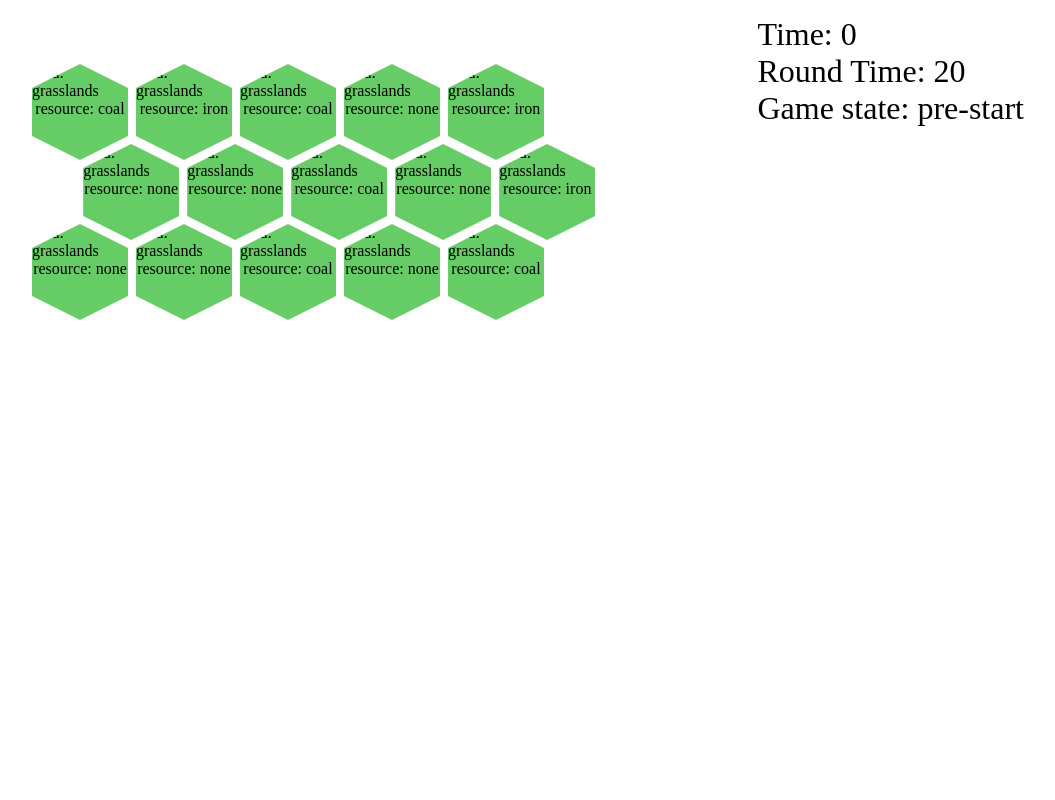
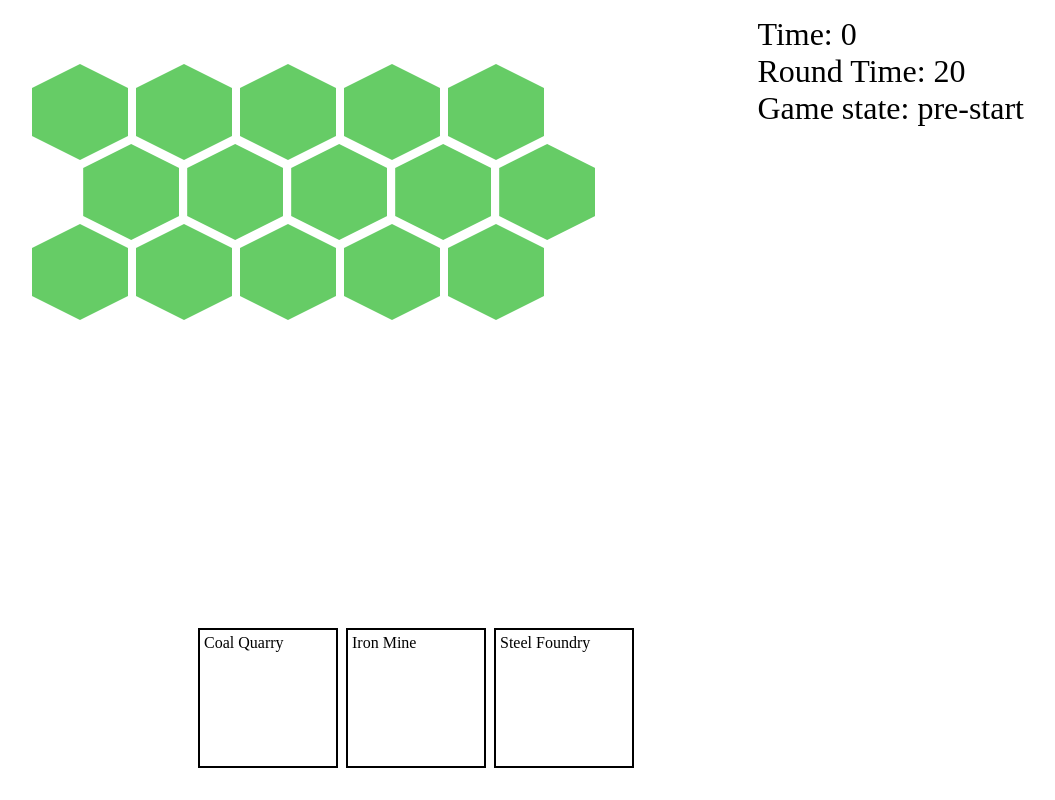
Before and after one commit to RubyWave/rush-industry-2, a React app: page / in a window 1280 px wide. Shown: the whole page, without its empty margins (224-1279 px from the left). Built offline with nearby package versions, Linux system fonts and the light colour scheme.

Commit message:
added basic placing buildings on game board

```diff
--- /dev/null
+++ b/common/building-types.json
@@ -0,0 +1,17 @@
+[
+	{
+		"name": "coal-quarry",
+		"prettyName": "Coal Quarry",
+		"category": "excavation"
+	},
+	{
+		"name": "iron-mine",
+		"prettyName": "Iron Mine",
+		"category": "excavation"
+	},
+	{
+		"name": "steel-foundry",
+		"prettyName": "Steel Foundry",
+		"category": "processing"
+	}
+]
--- a/src/ts/App.tsx
+++ b/src/ts/App.tsx
@@ -5,13 +5,16 @@ import { useEffect } from "react";
 import { useAppDispatch, useAppSelector } from "./hooks";
 import readKeyInputs from "./features/inputs/read-keys-inputs";
 import { createNewMap } from "./features/board/boardSlice";
+import { loadBuildingTypes } from "./features/buildings/BuildingsTypes";
 
 function App() {
 	const gameStates = useAppSelector((state) => state.gameStates);
 	const dispatch = useAppDispatch();
 
 	useEffect(() => {
+		//load data from common folder
 		dispatch(createNewMap());
+		dispatch(loadBuildingTypes());
 
 		const eventFunHandler = readKeyInputs(gameStates, dispatch);
 		const loopID = theGameLoop(gameStates, dispatch);
--- a/src/ts/features/board/BoardTable.tsx
+++ b/src/ts/features/board/BoardTable.tsx
@@ -9,11 +9,7 @@ function UnstyledBoardTable({ className }: { className?: string }) {
 			{rows.map((row) => (
 				<div className="map-row" key={row.id}>
 					{row.tiles.map((tile) => (
-						<BoardTile
-							key={tile.id}
-							landType={tile.landType}
-							resourceType={tile.resourceType}
-						/>
+						<BoardTile key={tile.id} tileItself={tile} />
 					))}
 				</div>
 			))}
--- a/src/ts/features/board/BoardTile.tsx
+++ b/src/ts/features/board/BoardTile.tsx
@@ -1,19 +1,36 @@
 import styled from "styled-components";
+import { returnSelectedBuildingType } from "../buildings/BuildingsTypes";
+import { useAppDispatch, useAppSelector } from "../../hooks";
+import { SingleTile, addBuildingToTile } from "./boardSlice";
 
 //after colon it is typing of the object
 export function UnstyledBoardTile({
 	className,
-	landType,
-	resourceType,
+	tileItself,
 }: {
 	className?: string;
-	landType: string;
-	resourceType: string;
+	tileItself: SingleTile;
 }) {
+	const buildingTypes = useAppSelector((state) => state.buildingTypes);
+	const dispatch = useAppDispatch();
+
+	function handleClick() {
+		const selectedBuildingType =
+			returnSelectedBuildingType(buildingTypes) + "";
+		if (selectedBuildingType === "-1")
+			return; //in case no building is selected
+		else {
+			dispatch(
+				addBuildingToTile({
+					tileID: tileItself.id,
+					buildingSlug: selectedBuildingType,
+				}),
+			);
+		}
+	}
 	return (
-		<div className={className}>
-			<span>land: {landType}</span>
-			<span>resource: {resourceType}</span>
+		<div className={className} onClick={handleClick}>
+			{tileItself.building}
 		</div>
 	);
 }
@@ -25,6 +42,7 @@ export const BoardTile = styled(UnstyledBoardTile)`
 	position: relative;
 	display: flex;
 	align-items: center;
+	justify-content: center;
 	flex-direction: column;
 	// margin-left: 3rem;
 	span {
--- a/src/ts/features/board/boardSlice.tsx
+++ b/src/ts/features/board/boardSlice.tsx
@@ -1,20 +1,22 @@
-import { createSlice } from "@reduxjs/toolkit";
+import { PayloadAction, createSlice } from "@reduxjs/toolkit";
 import type { RootState } from "../../store";
 import baseMap from "../../../../common/base-map.json";
 
-//creating interface for object
+export interface SingleTile {
+	id: number; //tile ID is defined by concatenating its rows ID and itself ID, gotten from loop that render those tiles
+	landType: string;
+	resourceType: string;
+	building: string; //if left empty, it means there is no building
+}
+interface SingleRow {
+	id: number;
+	tiles: Array<SingleTile>;
+}
 interface BoardState {
 	settings: {
 		rowWidth: number;
 	};
-	rows: Array<{
-		id: number;
-		tiles: Array<{
-			id: number;
-			landType: string;
-			resourceType: string;
-		}>;
-	}>;
+	rows: Array<SingleRow>;
 }
 
 // Define the initial state using that type
@@ -24,22 +26,25 @@ const initialState: BoardState = {
 	},
 	rows: [
 		{
-			id: 0,
+			id: 1,
 			tiles: [
 				{
-					id: 0,
+					id: 11,
 					landType: "grassland",
 					resourceType: "coal",
+					building: "",
 				},
 				{
-					id: 1,
+					id: 12,
 					landType: "forest",
 					resourceType: "iron",
+					building: "",
 				},
 				{
-					id: 2,
+					id: 13,
 					landType: "mountain",
 					resourceType: "none",
+					building: "",
 				},
 			],
 		},
@@ -58,18 +63,21 @@ export const boardSlice = createSlice({
 			let i = 0;
 			baseMap.rows.forEach((row) => {
 				i++;
+				// TODO: check why using here interface for single tile doesn't work
 				const tempRow: {
 					id: number;
 					landType: string;
 					resourceType: string;
+					building: string; //if left empty, it means there is no building
 				}[] = [];
 				let j = 0;
 				row.tiles.forEach((singleTile) => {
 					j++;
 					tempRow.push({
-						id: j,
+						id: parseInt(`${i}${j}`),
 						landType: singleTile["land-type"],
 						resourceType: singleTile["resource-type"],
+						building: "",
 					});
 				});
 
@@ -79,10 +87,22 @@ export const boardSlice = createSlice({
 				});
 			});
 		},
+		addBuildingToTile: (
+			state,
+			action: PayloadAction<{ tileID: number; buildingSlug: string }>,
+		) => {
+			// TODO: there must be better way of connecting elements to states, then those IDs and multiple foreach loops
+			state.rows.forEach((singleRow) => {
+				singleRow.tiles.forEach((singleTile) => {
+					if (singleTile.id === action.payload.tileID)
+						singleTile.building = action.payload.buildingSlug;
+				});
+			});
+		},
 	},
 });
 
-export const { createNewMap } = boardSlice.actions;
+export const { createNewMap, addBuildingToTile } = boardSlice.actions;
 
 // Other code such as selectors can use the imported `RootState` type
 export const selectBoard = (state: RootState) => state.board.rows;
--- /dev/null
+++ b/src/ts/features/buildings/BuildingsTypes.tsx
@@ -0,0 +1,70 @@
+import { PayloadAction, createSlice } from "@reduxjs/toolkit";
+import { RootState } from "../../store";
+import buildingTypes from "../../../../common/building-types.json";
+
+interface SingleBuildingType {
+	name: string; //slugify name, this needs to be unique
+	prettyName: string; //displayable name
+	category: string; //TODO: make categories its own type as well
+	ifSelected: boolean; //notifiy if this type is selected, as to be build
+}
+interface BuildingTypes extends Array<SingleBuildingType> {}
+
+// super default building types
+const initialState: BuildingTypes = [
+	{
+		name: "personal-house",
+		prettyName: "Personal House",
+		category: "housing",
+		ifSelected: false,
+	},
+];
+
+/**
+ * Returns currectly selected building type
+ * @returns build type slug, or null if no building is selected
+ */
+export function returnSelectedBuildingType(
+	buildingTypes: BuildingTypes,
+): number | string {
+	let tempType: string | number = -1;
+	buildingTypes.forEach((singleType) => {
+		if (singleType.ifSelected === true) tempType = singleType.name;
+	});
+	return tempType;
+}
+
+export const buildingTypesSlice = createSlice({
+	name: "buildingTypes",
+	initialState,
+	reducers: {
+		loadBuildingTypes: (state) => {
+			state.splice(0, state.length); //clears super default map
+
+			buildingTypes.forEach((singleType) => {
+				state.push({
+					name: singleType.name,
+					prettyName: singleType.prettyName,
+					category: singleType.category,
+					ifSelected: false,
+				});
+			});
+		},
+		selectSpecificType: (state, action: PayloadAction<string>) => {
+			state.forEach((singleType) => {
+				if (singleType.name === action.payload)
+					singleType.ifSelected = !singleType.ifSelected;
+				else singleType.ifSelected = false; //reset every other selection
+			});
+		},
+	},
+});
+
+export const { loadBuildingTypes, selectSpecificType } =
+	buildingTypesSlice.actions;
+
+// Other code such as selectors can use the imported `RootState` type
+export const selectBoard = (state: RootState) => state;
+
+export default buildingTypesSlice.reducer;
+export type { SingleBuildingType };
--- a/src/ts/store.ts
+++ b/src/ts/store.ts
@@ -1,11 +1,13 @@
 import { configureStore } from "@reduxjs/toolkit";
 import boardReducer from "./features/board/boardSlice";
 import gameStatesReducer from "./features/states/GameStatesSlice";
+import buildingTypesReducer from "./features/buildings/BuildingsTypes";
 
 export const store = configureStore({
 	reducer: {
 		board: boardReducer,
 		gameStates: gameStatesReducer,
+		buildingTypes: buildingTypesReducer,
 	},
 });
 
--- /dev/null
+++ b/src/ts/ui/BuildingSelector.tsx
@@ -0,0 +1,68 @@
+// eslint-disable-next-line @typescript-eslint/no-unused-vars
+import styled, { css } from "styled-components";
+import { useAppDispatch, useAppSelector } from "../hooks";
+import { SingleBuildingType } from "../features/buildings/BuildingsTypes";
+import { selectSpecificType } from "../features/buildings/BuildingsTypes";
+
+function SingleBuildingSelector({
+	singleType,
+}: {
+	singleType?: SingleBuildingType;
+}) {
+	const dispatch = useAppDispatch();
+	function handleClick() {
+		dispatch(selectSpecificType(singleType.name));
+	}
+	return (
+		<div
+			className={
+				"single-type " + (singleType.ifSelected ? "selected" : "")
+			}
+			onClick={handleClick}
+		>
+			<span>{singleType.prettyName}</span>
+		</div>
+	);
+}
+
+const UnstyledBuildingSelector = function ({
+	className,
+}: {
+	className?: string;
+}) {
+	const buildingTypes = useAppSelector((state) => state.buildingTypes);
+
+	return (
+		<div className={className}>
+			{buildingTypes.map((singleType) => (
+				<SingleBuildingSelector
+					key={singleType.name}
+					singleType={singleType}
+				/>
+			))}
+		</div>
+	);
+};
+
+const BuildingSelector = styled(UnstyledBuildingSelector)`
+	position: absolute;
+	z-index: 11;
+	bottom: 2rem;
+	left: 50%;
+	transform: translateX(-50%);
+	display: flex;
+	gap: 0.5rem;
+	.single-type {
+		width: 8rem;
+		height: 8rem;
+		border: 0.125rem solid black;
+		padding: 0.25rem;
+		cursor: pointer;
+		&.selected {
+			transform: translateY(-0.5rem);
+			box-shadow: 0px 0px 5px red;
+		}
+	}
+`;
+
+export default BuildingSelector;
--- a/src/ts/ui/UI.tsx
+++ b/src/ts/ui/UI.tsx
@@ -1,22 +1,24 @@
 // eslint-disable-next-line @typescript-eslint/no-unused-vars
 import styled, { css } from "styled-components";
 import Timer from "./Timer";
+import BuildingSelector from "./BuildingSelector";
 
 const UnstyledUI = function ({ className }: { className?: string }) {
 	return (
 		<div className={className}>
 			<Timer />
+			<BuildingSelector />
 		</div>
 	);
 };
 
 const UI = styled(UnstyledUI)`
-	position: absolute;
-	z-index: 10;
-	left: 0;
-	top: 0;
-	width: 100vw;
-	height: 100vh;
+	// position: absolute;
+	// z-index: 10;
+	// left: 0;
+	// top: 0;
+	// width: 100vw;
+	// height: 100vh;
 `;
 
 export default UI;
```
